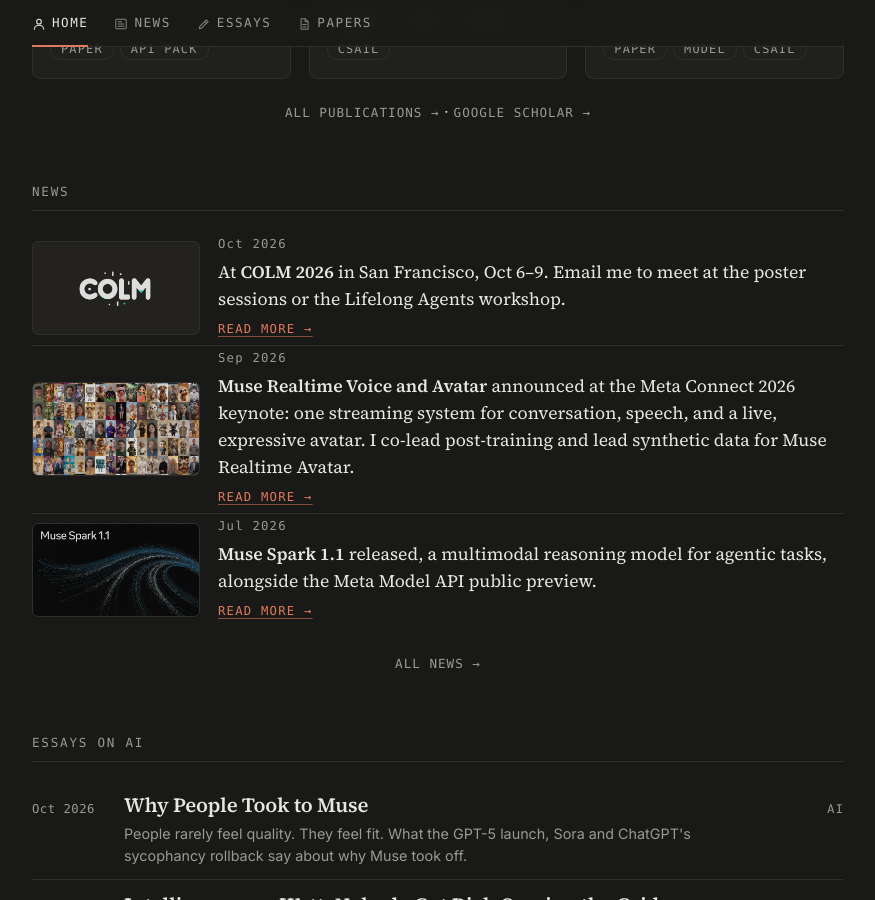
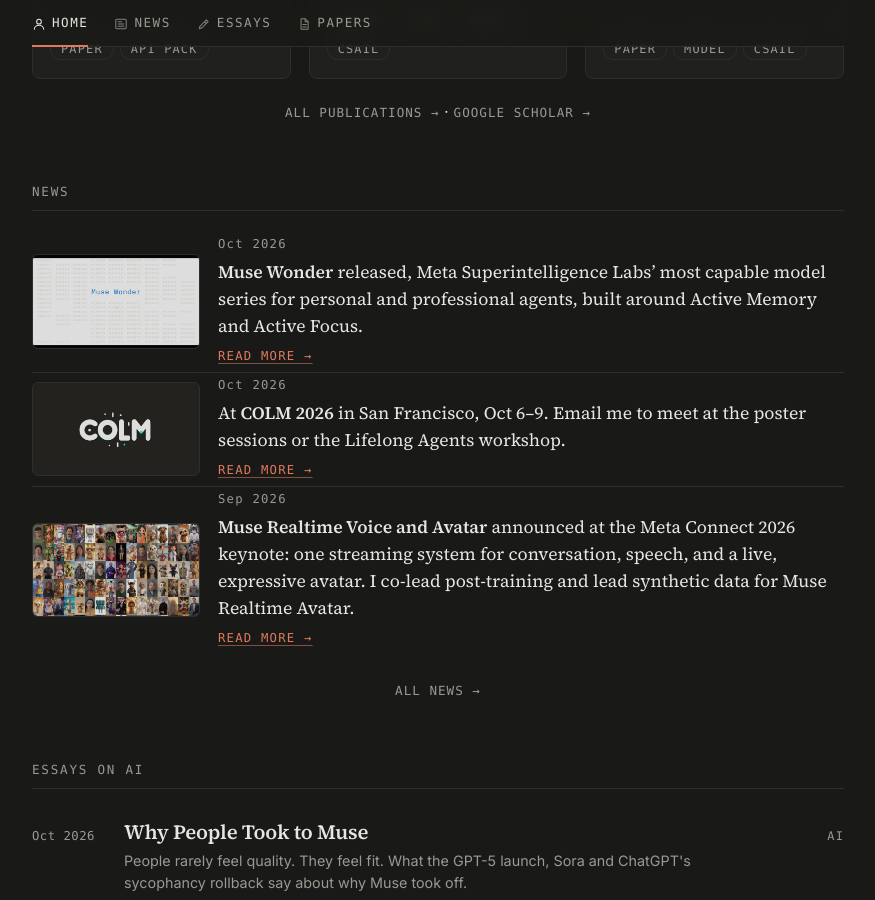
Before and after one commit to zguo0525/zguo0525.github.io, a Jekyll site: the page built from index.md, in a window 1280 px wide and 900 px high, scrolled down 1868 px. Shown: the whole window, without its empty margins (202-1077 px from the left). Built offline with Jekyll 4.4.1, drawn with Linux system fonts in a browser that asks for light colours.

Commit message:
News: Muse Wonder released
Co-Authored-By: Claude Sonnet 5.5 <noreply@anthropic.com>
Claude-Session: https://claude.ai/code/session_01HnC98uYSSXDKz9D1f4jfEu

```diff
--- a/_data/news.yml
+++ b/_data/news.yml
@@ -1,3 +1,10 @@
+- id: 2026-10-muse-wonder-released-metas-most-capable
+  year: 2026
+  month: Oct
+  date_sort: 2026-10
+  text: '**Muse Wonder** released, Meta Superintelligence Labs'' most capable model series for personal and professional agents, built around Active Memory and Active Focus.'
+  link: https://research.meta.ai/blog/muse-wonder
+  thumb: /assets/news/2026-10-muse-wonder-released-metas-most-capable.webp
 - id: 2026-10-at-colm-2026-in-san-francisco-oct-6-9-em
   year: 2026
   month: Oct
```
Also changed, not shown: assets/news/2026-10-muse-wonder-released-metas-most-capable.webp (added).
